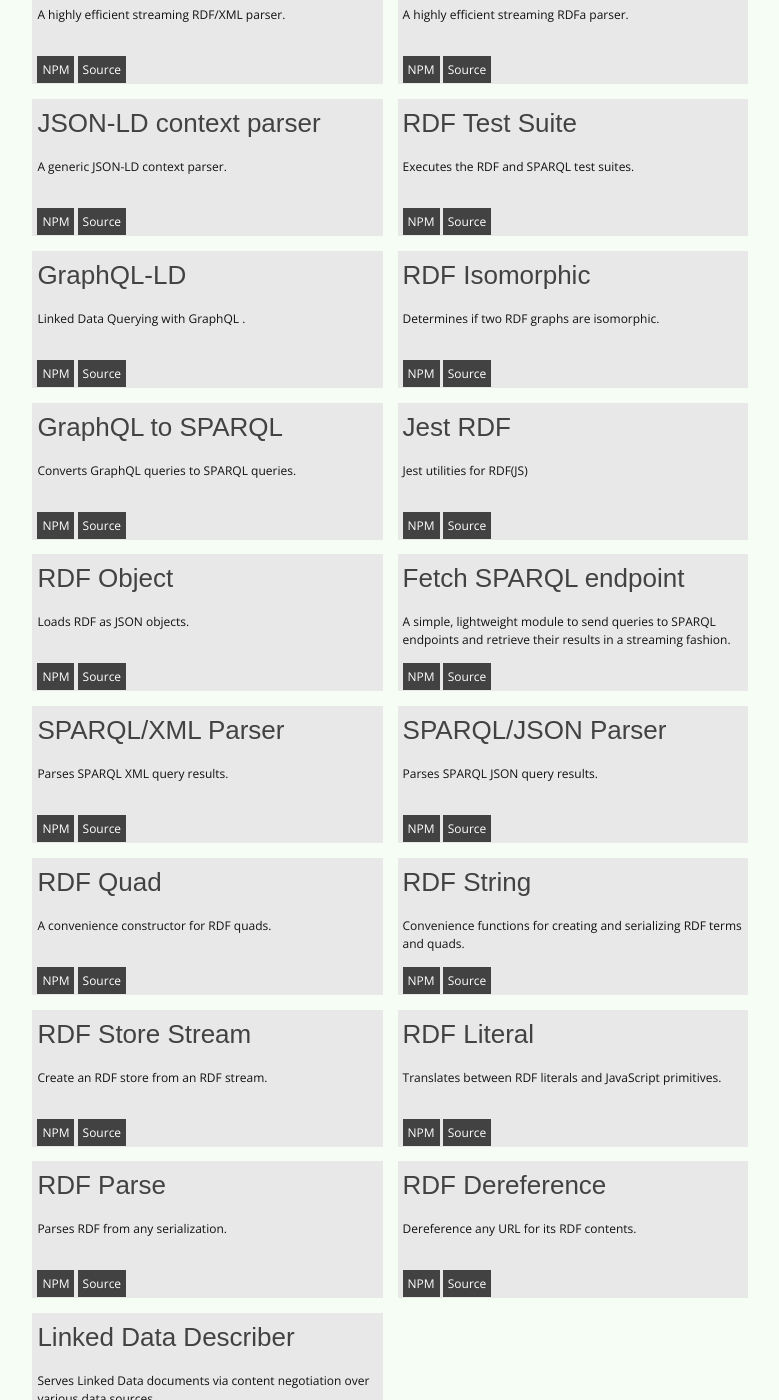
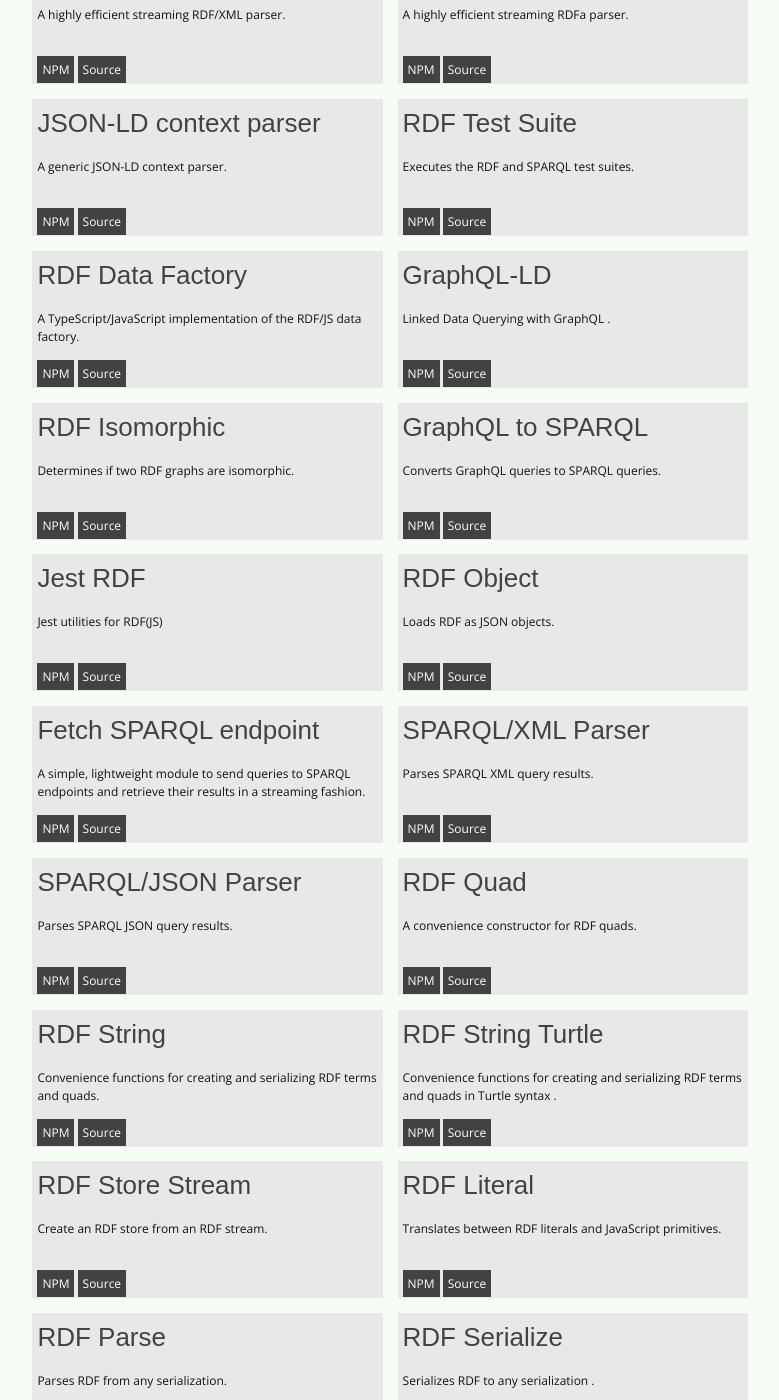
Before and after one commit to rubensworks/rubensworks.net, a Jekyll site: the page built from _projects/rdfjs.html, in a window 1280 px wide and 1400 px high, scrolled down 622 px. Shown: the whole window, without its empty margins (245-1024 px from the left). Built offline with Jekyll 4.4.1, drawn with Linux system fonts in a browser that asks for light colours; some web fonts are replaced.

Commit message:
Add latest new RDF/JS projects

```diff
--- a/_projects/rdfjs.html
+++ b/_projects/rdfjs.html
@@ -55,6 +55,13 @@ weight: 5
        description="Executes the RDF and SPARQL test suites."
        npmname="rdf-test-suite"
        githubreponame="rubensworks/rdf-test-suite.js"
+    %}
+
+    {% include rdfjs-software.html
+       name="RDF Data Factory"
+       description="A TypeScript/JavaScript implementation of the RDF/JS data factory. "
+       npmname="rdf-data-factory"
+       githubreponame="rubensworks/rdf-data-factory.js"
     %}
 
     {% include rdfjs-software.html
@@ -128,6 +135,13 @@ weight: 5
     %}
 
     {% include rdfjs-software.html
+       name="RDF String Turtle"
+       description="Convenience functions for creating and serializing RDF terms and quads in Turtle syntax ."
+       npmname="rdf-string-turtle"
+       githubreponame="rubensworks/rdf-string-turtle.js"
+    %}
+
+    {% include rdfjs-software.html
        name="RDF Store Stream"
        description="Create an RDF store from an RDF stream."
        npmname="rdf-store-stream"
@@ -149,6 +163,13 @@ weight: 5
     %}
 
     {% include rdfjs-software.html
+       name="RDF Serialize"
+       description="Serializes RDF to any serialization ."
+       npmname="rdf-serialize"
+       githubreponame="rubensworks/rdf-serialize.js"
+    %}
+
+    {% include rdfjs-software.html
        name="RDF Dereference"
        description="Dereference any URL for its RDF contents."
        npmname="rdf-dereference"
```
